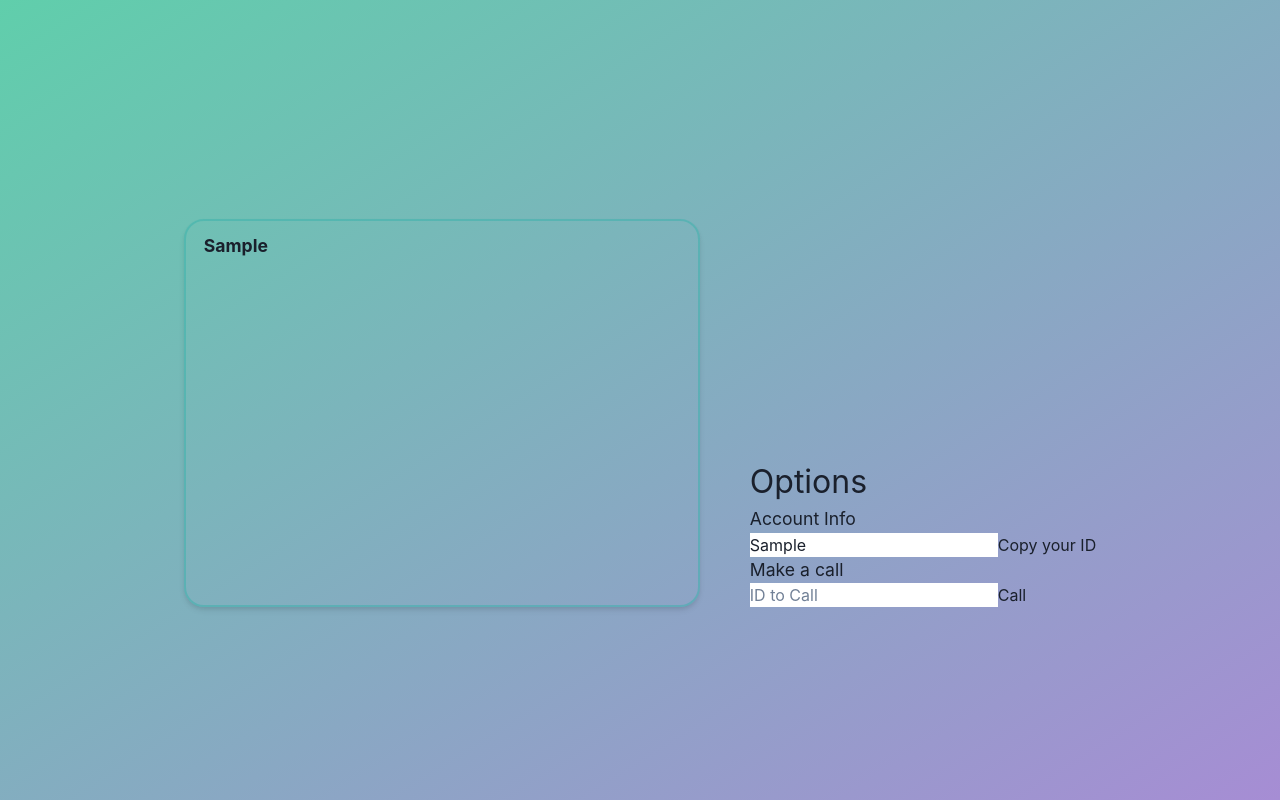
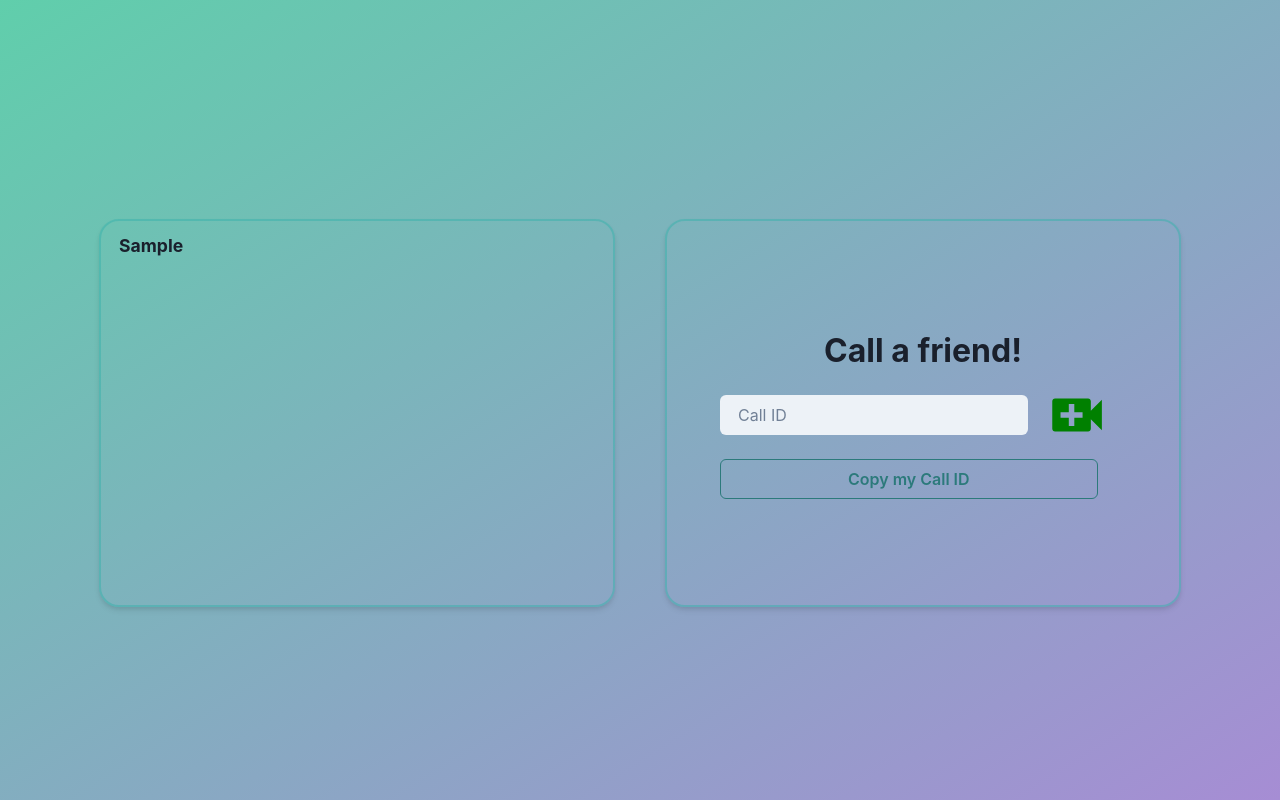
Before and after one commit to oscargonzalezdev/video-call-app, a React (Create React App) app: page / in a window 1280 px wide. Both pictures are taken after typing "Sample" into the empty fields and a click on the button "Start". Built offline with nearby package versions, Linux system fonts and the light colour scheme; no server answers; a web font is replaced by a local one.

Commit message:
refactor(Options): disable props children and use chackra components to style ui

```diff
--- a/src/components/Options.js
+++ b/src/components/Options.js
@@ -1,34 +1,44 @@
+import { AspectRatio, Box, Input, Button, Spinner } from '@chakra-ui/react'
 import { useContext, useState } from 'react'
 import { CopyToClipboard } from 'react-copy-to-clipboard'
 import { SocketContext } from '../Context'
+import { MdVideoCall } from 'react-icons/md'
 
 const Options = ({ children }) => {
-  const { me, callAccepted, callEnded, name, setName, leaveCall, callUser } = useContext(SocketContext)
-  const [idToCall, setIdToCall] = useState ('')
+  const { me, call, callAccepted, callEnded, name, setName, leaveCall, callUser } = useContext(SocketContext)
+  const [idToCall, setIdToCall] = useState('')
   const [isCopied, setIsCopied] = useState(false)
+  const [isClicked, setIsClicked] = useState(false)
 
+  if (isCopied) {
+    setTimeout(() => {
+      setIsCopied(false)
+    }, 3000)
+  }
+  if (isClicked) {
+    setTimeout(() => {
+      setIsClicked(false)
+    }, 5000)
+  }
+  console.log('call', call)
   return (
-    <div>
-    <h1>Options</h1>
-    <div>
-      <h2>Account Info</h2>
-      <input type="text" placeholder='Your Name' value={name} onChange={(e)=> {setName(e.target.value)}} />
-      <CopyToClipboard text={me} onCopy={() => setIsCopied(true)}>
-        { !isCopied ? <button>Copy your ID</button> : <button>Copied!</button> }
-      </CopyToClipboard>
-    </div>
-    <div>
-      <h2>Make a call</h2>
-      <input type="text" placeholder='ID to Call' value={idToCall} onChange={(e) => {setIdToCall(e.target.value)}} />
-      { callAccepted && !callEnded ? (
-          <button onClick={leaveCall}>Hang Up</button>
-        ) : (
-          <button onClick={()=> callUser(idToCall)}>Call</button>
-      )}
-
-    </div>
-    <span>{ children }</span>
-    </div>
+    <Box boxShadow='md' rounded='lg' borderColor='#38B2AC80' borderWidth='2px' borderRadius='20px' overflow='hidden'>
+      <AspectRatio w='lg' ratio={4 / 3}>
+      <div className='flex-column'>
+        <h1 className='text-center'><strong>Call a friend!</strong></h1>
+        <div>
+          <div className='call-options'>
+            <Input required variant='filled' placeholder='Call ID' value={idToCall} onChange={(e) => { setIdToCall(e.target.value) }} />
+            <Button isLoading={isClicked} variant='none' border='0' type='submit' onClick={() => { callUser(idToCall); setIsClicked(true) }}><MdVideoCall color='green' size={90} /></Button>
+          </div>
+          <br />
+          <CopyToClipboard text={me} onCopy={() => setIsCopied(true)}>
+            <Button width='93%' colorScheme='teal' variant='outline' >{isCopied ? 'Copied!' : 'Copy my Call ID'}</Button>
+          </CopyToClipboard>
+        </div>
+        </div>
+      </AspectRatio>
+    </Box>
   )
 }
 export default Options
```
